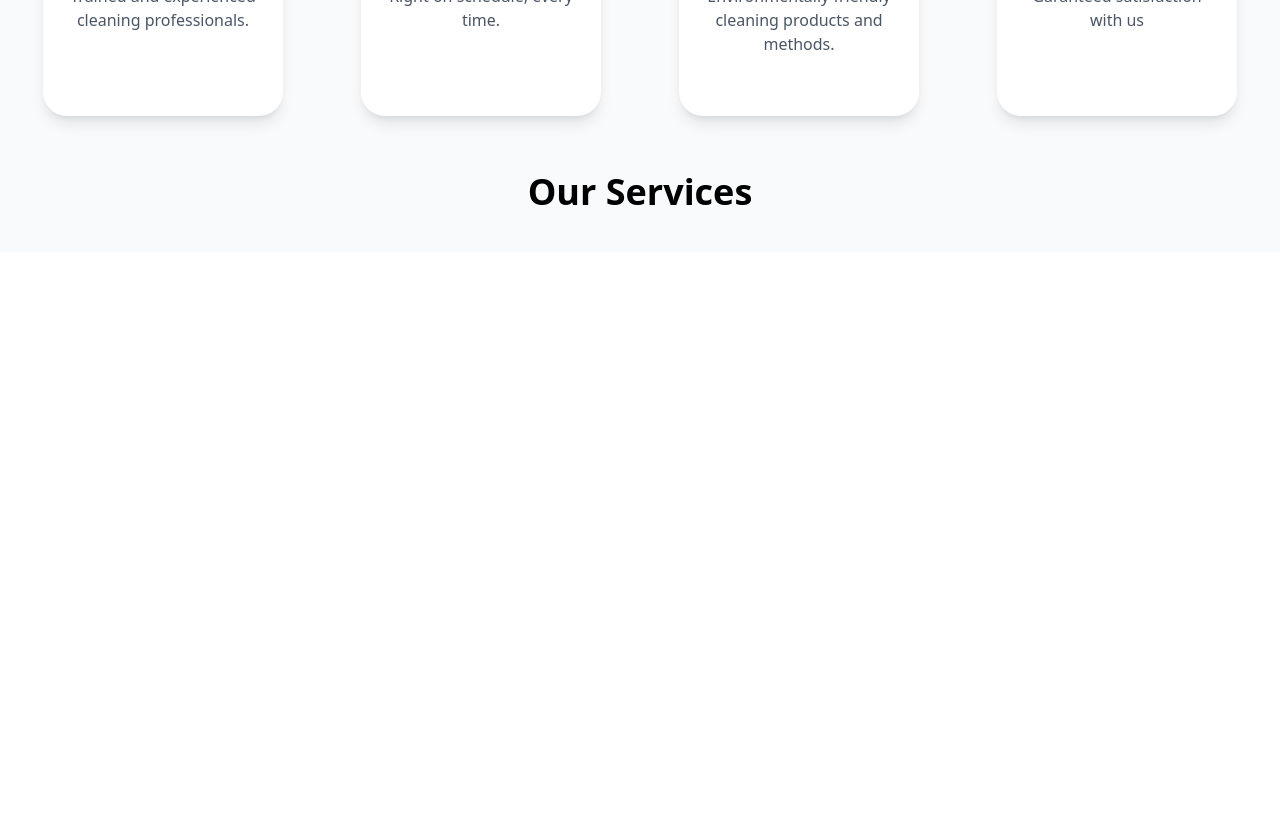
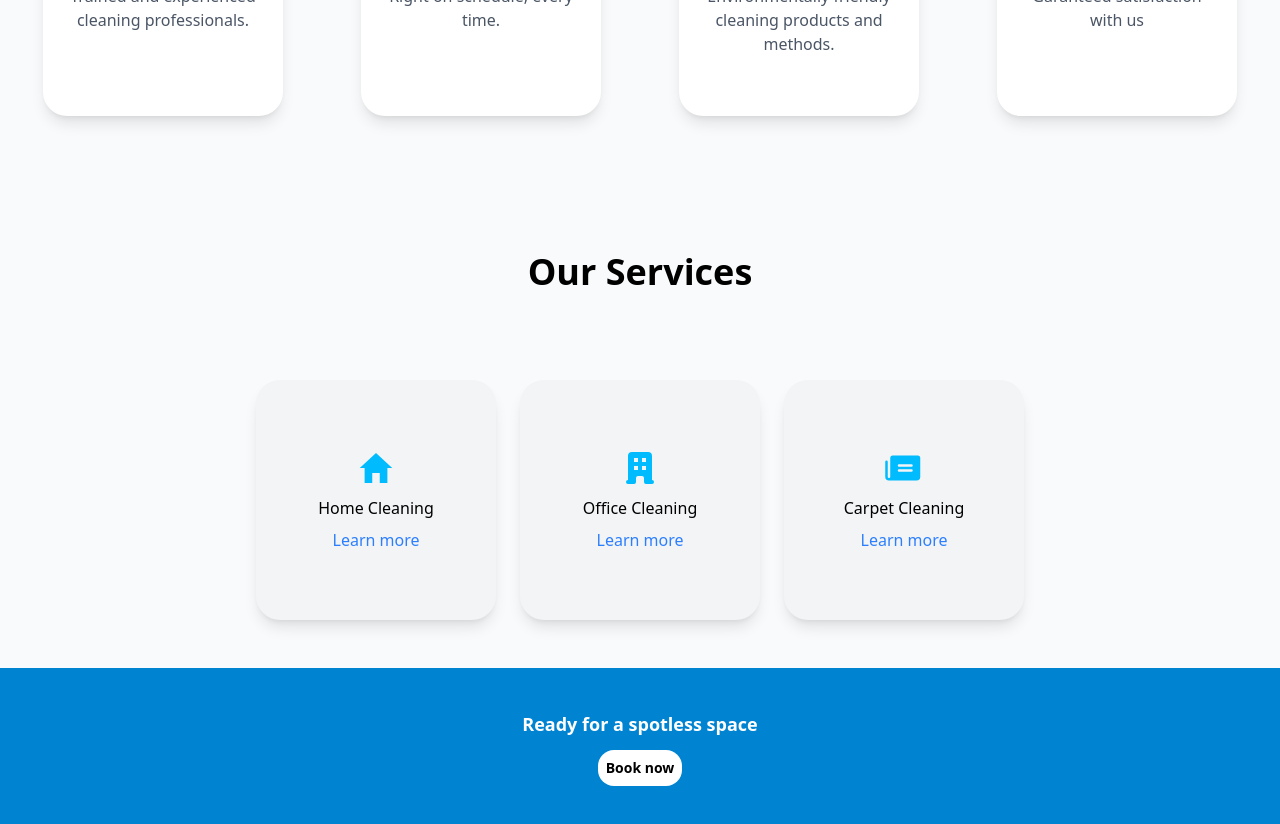
Before and after one commit to AkshayJosephJimmy/Deep_Cleaning_demo, a React (Vite) app in the folder deep_cleaning_frontend/: page / in a window 1280 px wide. Shown: the part 500-1324 px from the top of the page. Before the commit the page ends 800 px from the top, so only its background shows below. Built offline with nearby package versions, Linux system fonts and the light colour scheme.

Commit message:
banner added for book now

```diff
--- /dev/null
+++ b/deep_cleaning_frontend/src/components/Banner.jsx
@@ -0,0 +1,18 @@
+
+
+
+function Banner(){
+
+
+return(
+<div className="w-full h-40 bg-sky-600 flex flex-col justify-center items-center gap-3">
+    <p className="text-white text-center text-lg font-semibold">Ready for a spotless space</p>
+    <button className="h-fit w-fit p-2 bg-white rounded-2xl text-sm font-semibold hover:bg-green-400 transition-all duration-300 ">Book now</button>
+
+</div>
+
+)
+
+
+}
+export default Banner;
--- a/deep_cleaning_frontend/src/components/Body.jsx
+++ b/deep_cleaning_frontend/src/components/Body.jsx
@@ -1,3 +1,4 @@
+import Banner from "./Banner";
 import Hero from "./Hero";
 import Services from "./Services";
 
@@ -10,6 +11,7 @@ function Body() {
     <div className="bg-gray-50" >
       <Hero />
       <Services />
+      <Banner />
     </div>
   )
 }
--- a/deep_cleaning_frontend/src/components/Header.jsx
+++ b/deep_cleaning_frontend/src/components/Header.jsx
@@ -8,7 +8,7 @@ function Header(){
 
     return(
         <div className="w-full h-60 p-4 bg-linear-to-r from-gray-100 to-green-200 flex md:justify-between items-center ">
-            <div className="flex flex-col gap-2 md:ml-50">
+            <div className="flex flex-col gap-2 md:ml-20">
 
             <h1 className="text-2xl text-black font-bold md:text-5xl">Best Deep Cleaning in Kottayam</h1>
 
--- /dev/null
+++ b/deep_cleaning_frontend/src/components/ServiceCards.jsx
@@ -0,0 +1,16 @@
+
+
+
+
+
+function ServiceCards({service}) {
+    const Icon = service.icon;
+  return (
+    <div className="w-full h-40 bg-gray-100 shadow my-2 rounded-2xl flex flex-col items-center justify-center gap-2 p-4  md:w-60 md:h-60 md:rounded-3xl md:shadow-lg hover:shadow-xl hover:bg-sky-300 transition-all duration-300">
+        <Icon size={40} className="text-sky-400 mx-auto"/>
+        <h2 className="mx-auto text-center">{service.title}</h2>
+        <p className="text-blue-500">Learn more</p>
+
+    </div>
+  );
+}export default ServiceCards;
--- a/deep_cleaning_frontend/src/components/Services.jsx
+++ b/deep_cleaning_frontend/src/components/Services.jsx
@@ -1,11 +1,30 @@
 
-
+import { IoMdHome } from "react-icons/io";
+import { HiOfficeBuilding } from "react-icons/hi";
+import { PiNewspaperFill } from "react-icons/pi";
+import ServiceCards from "./ServiceCards";
 
 
 function Services() {
+    const services = [{
+        icon:IoMdHome,
+        title:"Home Cleaning"
+    },
+    {icon:HiOfficeBuilding,
+    title:"Office Cleaning"
+},{
+    icon:PiNewspaperFill,
+    title:"Carpet Cleaning"
+}];
   return (
-    <div className="services-container">
-      <h1 className="text-3xl font-bold  text-center p-10 md:text-4xl ">Our Services</h1>
+    <div className="services-container ">
+      <h1 className="text-3xl mt-20 text font-bold  text-center p-10 md:text-4xl ">Our Services</h1>
+      <div className="md:flex flex-row md:justify-center md:gap-6 p-4 md:p-10 ">
+
+      {services.map((service,index)=>(
+          <ServiceCards key={index} service={service}  />
+        ))}
+        </div>
 
     </div>
   );
```
